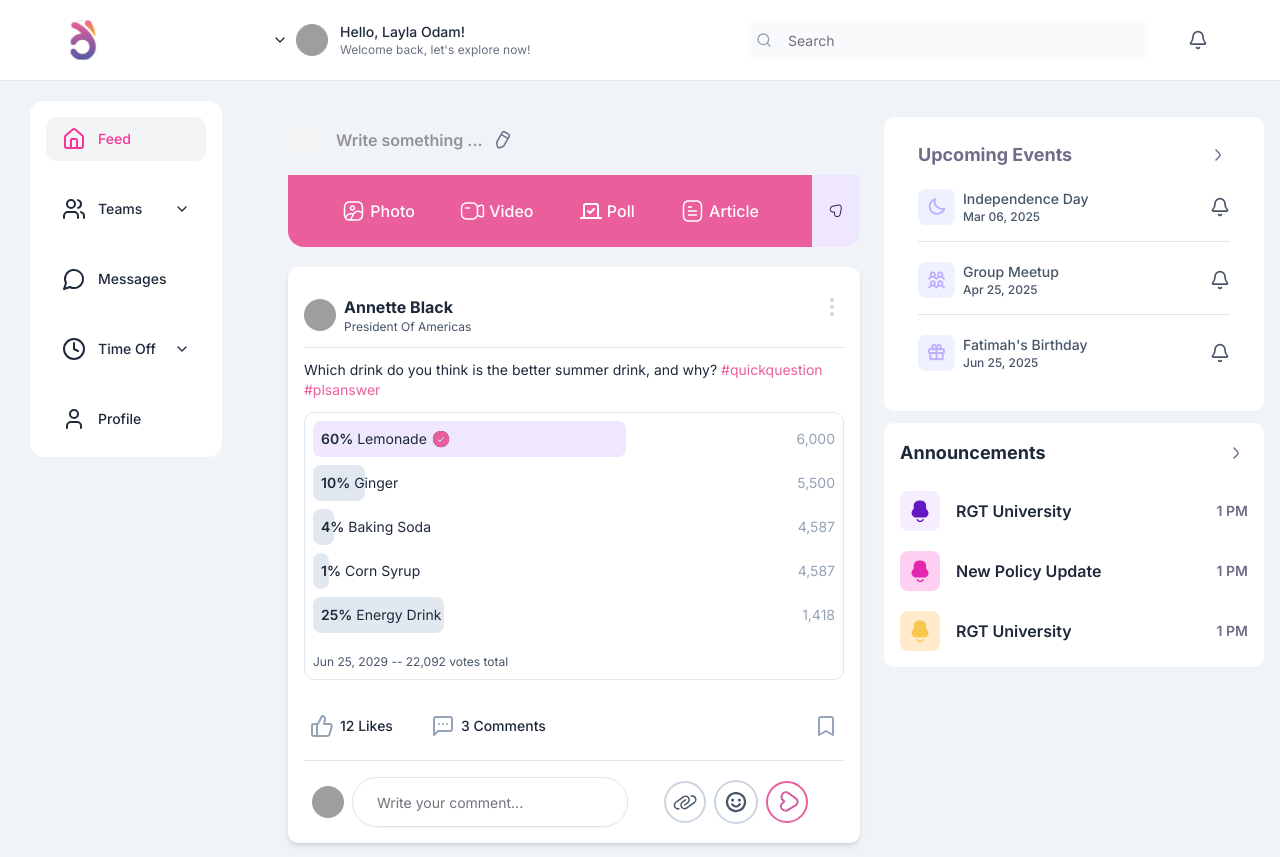
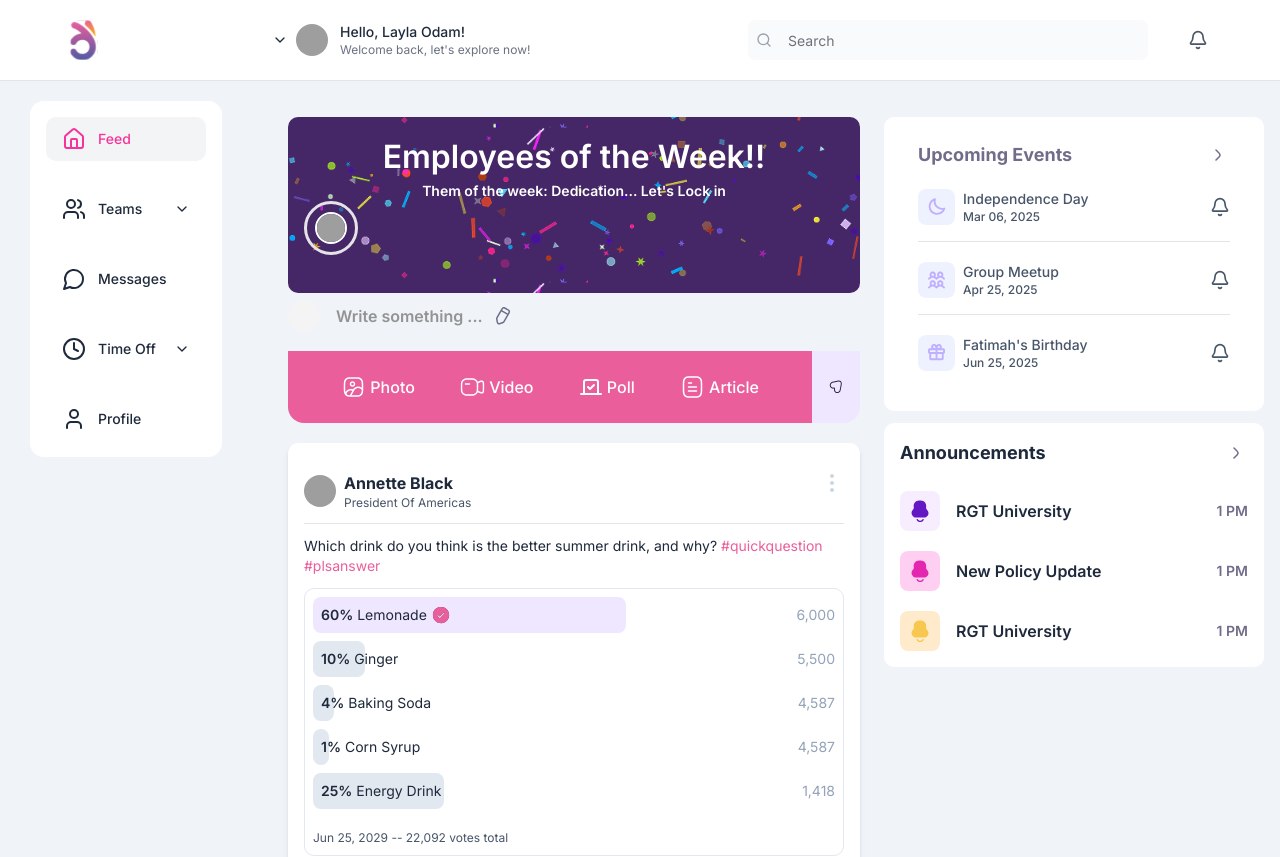
Before and after one commit to Ishmael-a/rgtportal-frontend, a React (Vite) app: page /feed in a window 1280 px wide. Shown: the top 857 px of the page. Built offline with nearby package versions, Linux system fonts and the light colour scheme; grey boxes are pictures that could not be loaded.

Commit message:
working on newer ui of the feed page

```diff
--- a/src/components/Avtr.tsx
+++ b/src/components/Avtr.tsx
@@ -1,13 +1,14 @@
 import { IAvtrComponent } from "@/types";
 import { Avatar, AvatarFallback, AvatarImage } from "./ui/avatar";
-
-
 
 const Avtr: React.FC<IAvtrComponent> = ({ className, index, avtr }) => {
   return (
     <Avatar
-      className={`absolute border-2 border-white ${className}`}
-      style={{ left: `${index * 20}px`, zIndex: `${10 - index}` }} // Adjust stacking
+      className={`border-2 border-white ${className}`}
+      style={{
+        left: `${index ? index * 20 : 0}px`,
+        zIndex: `${index ? 10 - index : 0}`,
+      }} // Adjust stacking
     >
       <AvatarImage
         src={avtr.avatarUrl}
--- a/src/pages/Feed.tsx
+++ b/src/pages/Feed.tsx
@@ -12,18 +12,47 @@ import {
   postText2,
 } from "@/constants";
 import { Link } from "react-router-dom";
+import confetti2 from "../assets/images/confetti2.png";
+import Avtr from "@/components/Avtr";
 
 const Feed = () => {
   return (
     <main className="p-4 flex flex-col-reverse md:flex-row md:justify-end sm:gap-6 relative">
+      <div>
+        {/* Recognition Section */}
+        <section
+          className="bg-rgtpurple rounded-lg text-white p-4 min-h-44"
+          style={{
+            backgroundImage: `url(${confetti2})`,
+            backgroundSize: "contain",
+            backgroundPosition: "center",
+          }}
+        >
+          <header className="">
+            <p className="font-semibold text-[32px] text-center">
+              Employees of the Week!!
+            </p>
+            <p className="font-semibold text-sm text-center">
+              Them of the week: Dedication... Let's Lock in
+            </p>
+          </header>
+
+          <div>
+            <div className="border-3 rounded-full p-2 flex w-fit items-center justify-center">
+              <Avtr avtr={avtrDets[0]} className= "" />
+            </div>
+          </div>
+        </section>
+
         {/* Posts section */}
         <section className="space-y-5">
           <CreatePost />
           <Post poll={poll} avtrDets={avtrDets[0]} text={postText2} />
           <Post image={imageUrl} avtrDets={avtrDets[0]} text={postText1} />
         </section>
+      </div>
 
-      <section className="pt-5 md:pt-0 md:min-w-[380px] space-y-3 md:sticky md:top-22  h-fit">
+      <section className="pt-5 md:pt-0 md:min-w-[380px] space-y-3 md:sticky md:top-22  h-fit order-2">
         {/* Upcoming Events and Announcements */}
         <div className="px-[34px] py-[24px] bg-white rounded-lg space-y-5">
           {/* Upcoming Events */}
--- a/src/types.ts
+++ b/src/types.ts
@@ -42,6 +42,6 @@ export interface IAvtrDets {
 
 export interface IAvtrComponent {
   className?: ClassNameValue;
-  index: number;
+  index?: number;
   avtr: IAvtrDets;
 }
```
Also changed, not shown: src/assets/images/confetti2.png (added). Lines whose indentation alone changed are shown as unchanged.
